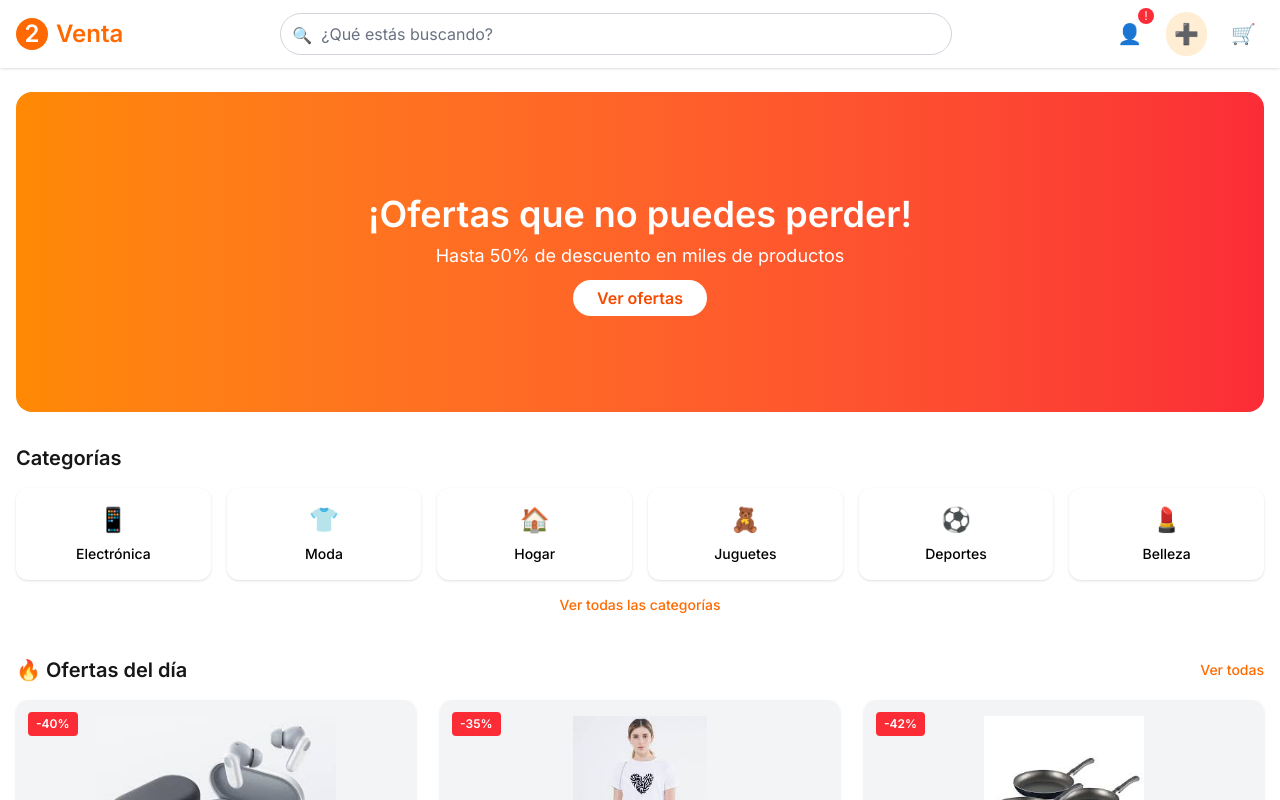
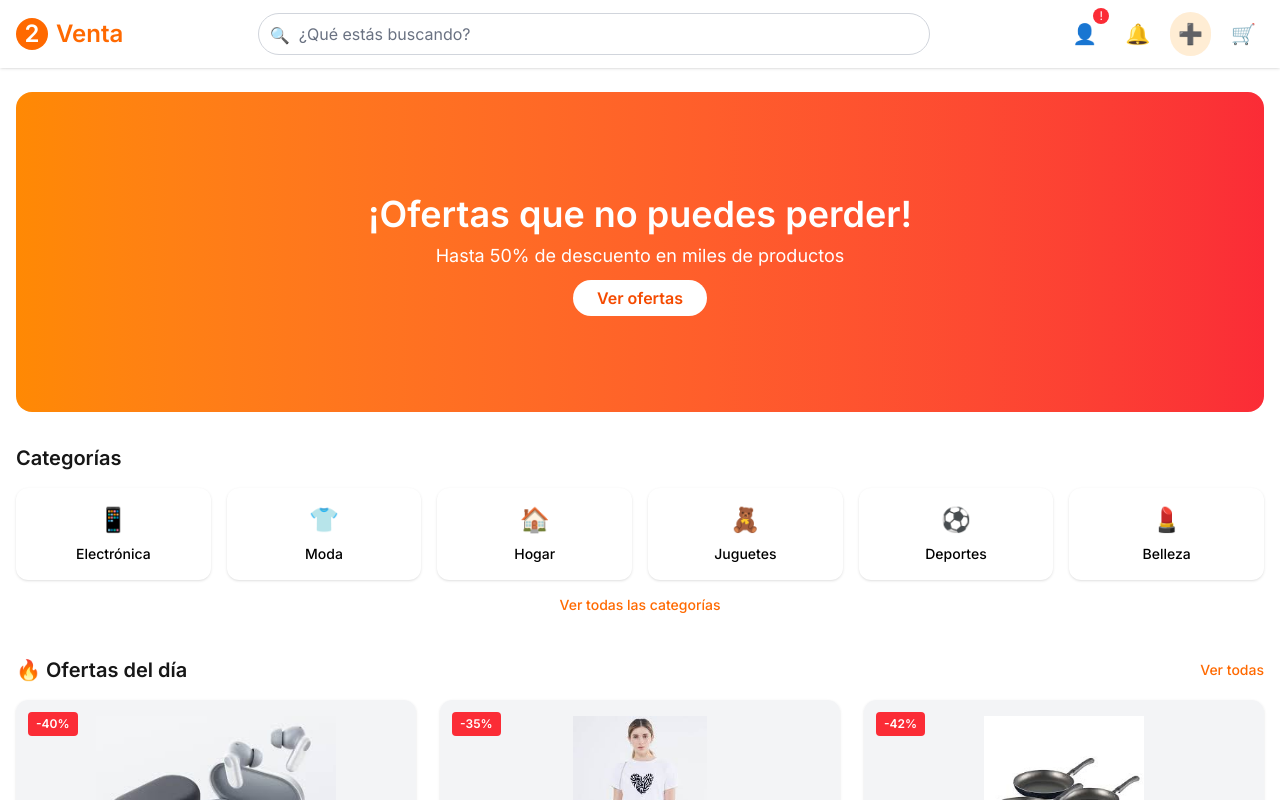
Before and after one commit to Sebastian398/2venta2, a Next.js app: page / in a window 1280 px wide. Shown: the top 800 px of the page. Built offline with nearby package versions, Linux system fonts and the light colour scheme.

Commit message:
Se actualiza el proyecto

```diff
--- a/app/page.tsx
+++ b/app/page.tsx
@@ -78,9 +78,20 @@ export default function HomePage() {
   const { user, logout } = useAuth();
   const [searchQuery, setSearchQuery] = useState('');
   const [isMenuOpen, setIsMenuOpen] = useState(false);
+  const [unreadNotifications, setUnreadNotifications] = useState(0); // ← NUEVO: estado de notificaciones
   const menuRef = useRef<HTMLDivElement>(null);
 
   const cartItemCount = state.items.length;
+
+  // Cargar notificaciones no leídas (simulado)
+  useEffect(() => {
+    if (user) {
+      // En producción: fetch('/api/notifications/unread')
+      setUnreadNotifications(3); // ← Simulación: 3 notificaciones no leídas
+    } else {
+      setUnreadNotifications(0);
+    }
+  }, [user]);
 
   // Cerrar menú al hacer clic fuera
   useEffect(() => {
@@ -137,7 +148,7 @@ export default function HomePage() {
             </div>
           </form>
 
-          <div className="flex items-center space-x-4 relative" ref={menuRef}>
+          <div className="flex items-center space-x-3 relative" ref={menuRef}>
             <button
               onClick={() => setIsMenuOpen(!isMenuOpen)}
               className="p-2 text-xl relative"
@@ -149,6 +160,16 @@ export default function HomePage() {
                 </span>
               )}
             </button>
+
+            {/* Botón de notificaciones con contador */}
+            <Link href="/notificaciones" className="relative p-2 text-xl">
+              <span>🔔</span>
+              {unreadNotifications > 0 && (
+                <span className="absolute -top-1 -right-1 bg-red-500 text-white text-xs rounded-full h-5 w-5 flex items-center justify-center">
+                  {unreadNotifications > 9 ? '9+' : unreadNotifications}
+                </span>
+              )}
+            </Link>
 
             {isMenuOpen && (
               <div className="absolute right-0 mt-2 w-48 bg-white rounded-lg shadow-lg py-2 z-50 border border-gray-200">
```
